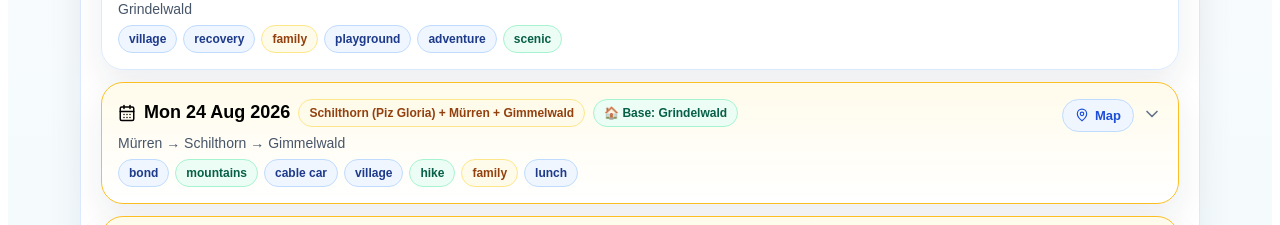
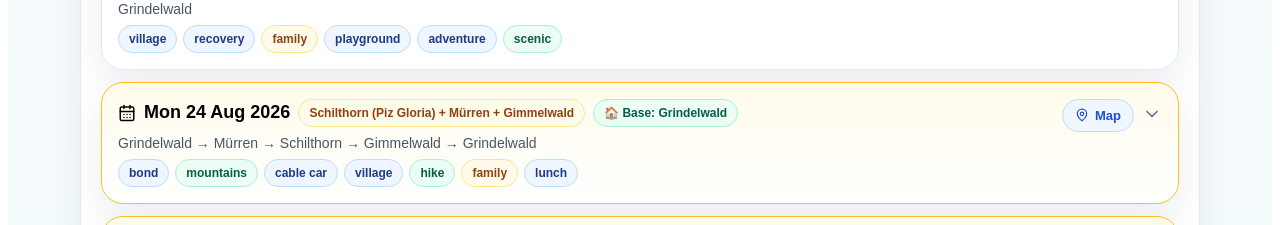
Before and after one commit to andrewhylander/Switzerland_Holiday, a React (Vite) app: page / in a window 1280 px wide. Shown: the part 1780-2005 px from the top of the page. Built offline with nearby package versions, Linux system fonts and the light colour scheme.

Commit message:
Update App.jsx

```diff
--- a/src/App.jsx
+++ b/src/App.jsx
@@ -202,7 +202,7 @@ const DEFAULT_ITINERARY = [
     date: "Mon 24 Aug 2026",
     base: "Grindelwald",
     title: "Schilthorn (Piz Gloria) + Mürren + Gimmelwald",
-    location: "Mürren → Schilthorn → Gimmelwald",
+    location: "Grindelwald → Mürren → Schilthorn → Gimmelwald → Grindelwald",
     tags: ["bond", "mountains", "cable car", "village", "hike", "family", "lunch"],
     highlight: true,
     mapLocation: "Schilthorn, Switzerland",
```
